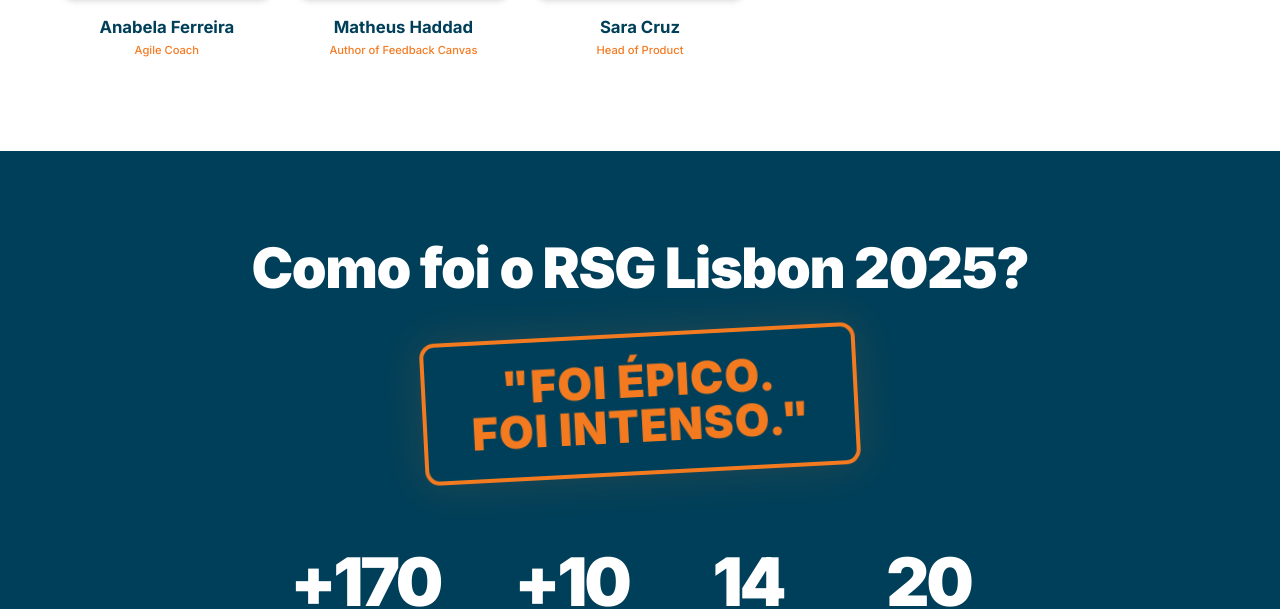
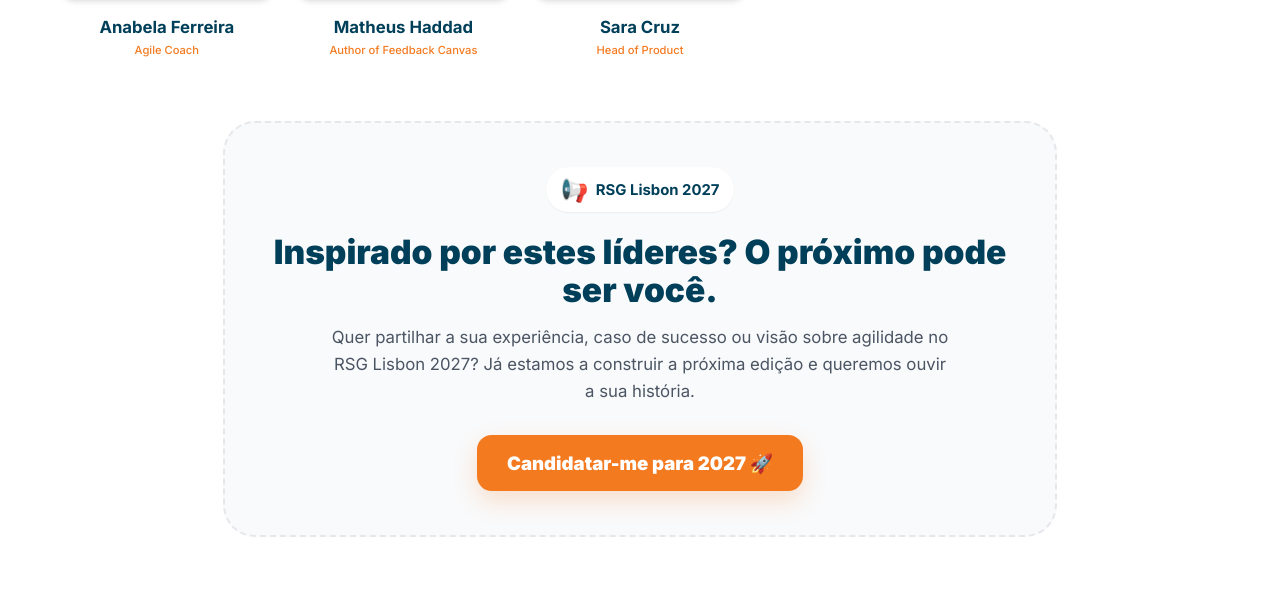
Before and after one commit to tugagilportugal-star/rsg2026, a React (Vite) app: page / in a window 1280 px wide. Shown: the part 7826-8435 px from the top of the page. Built offline with nearby package versions, Linux system fonts and the light colour scheme; no server answers.

Commit message:
feat: adicionar banner Call for Speakers RSG 2027

```diff
--- a/sections/Speakers.tsx
+++ b/sections/Speakers.tsx
@@ -92,7 +92,7 @@ export const Speakers: React.FC = () => {
           <p className="text-brand-orange font-bold text-xs mb-1">{data.role}</p>
 
           {data.linkedin && (
-            <a href={data.linkedin} target="_blank" rel="noreferrer" className="w-8 h-8 rounded-full bg-white/10 backdrop-blur-md flex items-center justify-center hover:bg-brand-blue hover:text-white transition-colors text-white mt-2">
+            <a href={data.linkedin} target="_blank" rel="noreferrer" className="w-8 h-8 rounded-full bg-white/10 backdrop-blur-md flex items-center justify-center hover:bg-brand-blue hover:text-white transition-colors text-white mt-16">
               <Linkedin className="w-4 h-4" />
             </a>
           )}
@@ -183,6 +183,30 @@ export const Speakers: React.FC = () => {
             ))}
           </div>
         </div>
+        {/* Banner Call for Speakers 2027 */}
+<div className="mt-16 p-8 md:p-12 bg-gray-50 border-2 border-dashed border-gray-200 rounded-[32px] text-center max-w-4xl mx-auto">
+  <div className="inline-flex items-center gap-2 bg-white px-4 py-2 rounded-full shadow-sm mb-6">
+    <span className="text-2xl">📢</span>
+    <span className="font-bold text-brand-darkBlue">RSG Lisbon 2027</span>
+  </div>
+
+  <h3 className="text-3xl md:text-4xl font-black text-brand-darkBlue mb-4">
+    Inspirado por estes líderes? O próximo pode ser você.
+  </h3>
+
+  <p className="text-gray-600 text-lg mb-8 max-w-2xl mx-auto leading-relaxed">
+    Quer partilhar a sua experiência, caso de sucesso ou visão sobre agilidade no RSG Lisbon 2027? Já estamos a construir a próxima edição e queremos ouvir a sua história.
+  </p>
+
+  <a
+    href="https://forms.gle/4F6p9kMXmGG3Y7M68"
+    target="_blank"
+    rel="noopener noreferrer"
+    className="inline-block bg-brand-orange text-white px-8 py-4 rounded-2xl font-black text-xl shadow-[0_10px_24px_rgba(249,115,22,0.2)] hover:scale-105 transition-transform"
+  >
+    Candidatar-me para 2027 🚀
+  </a>
+</div>
       </div>
     </Section>
   );
```
